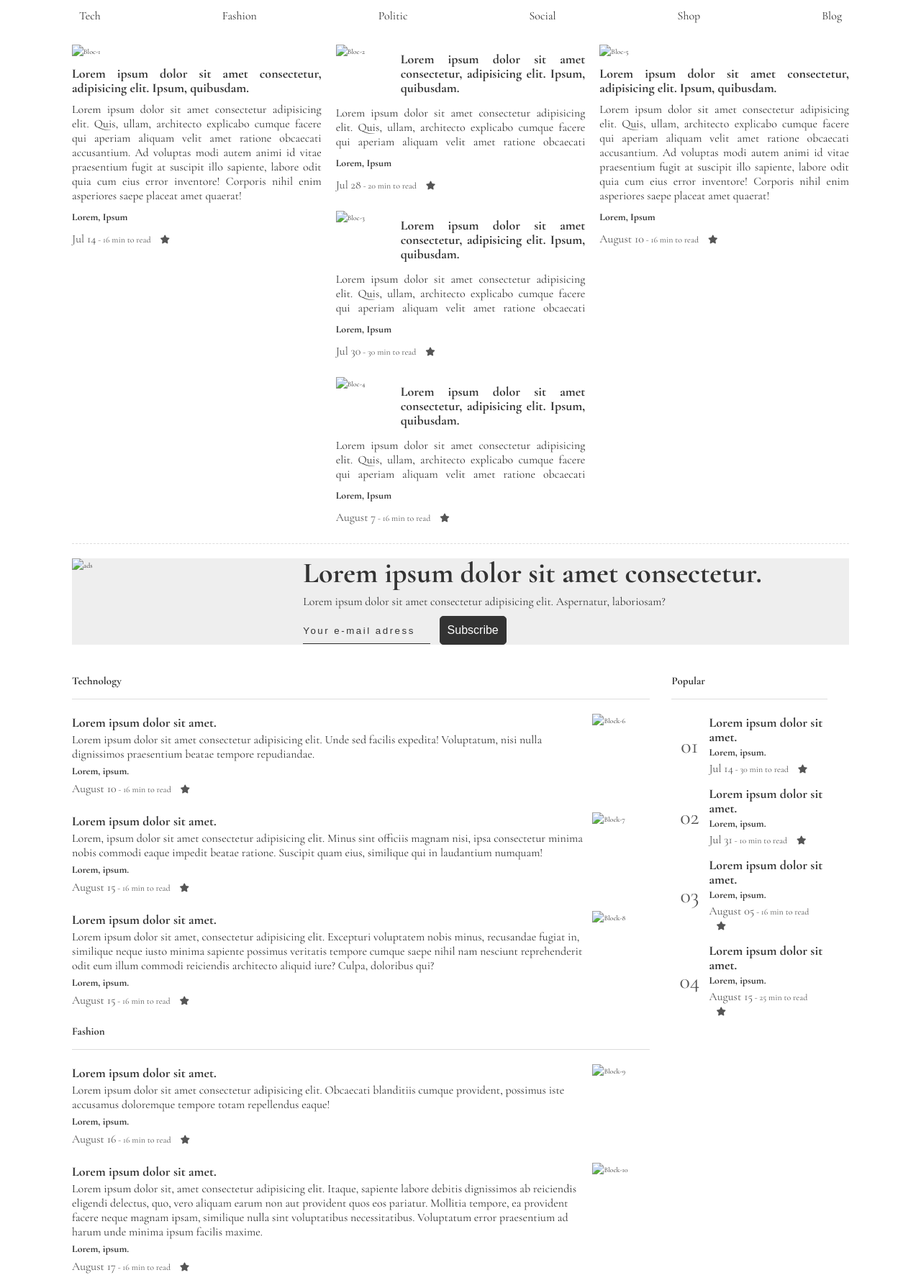
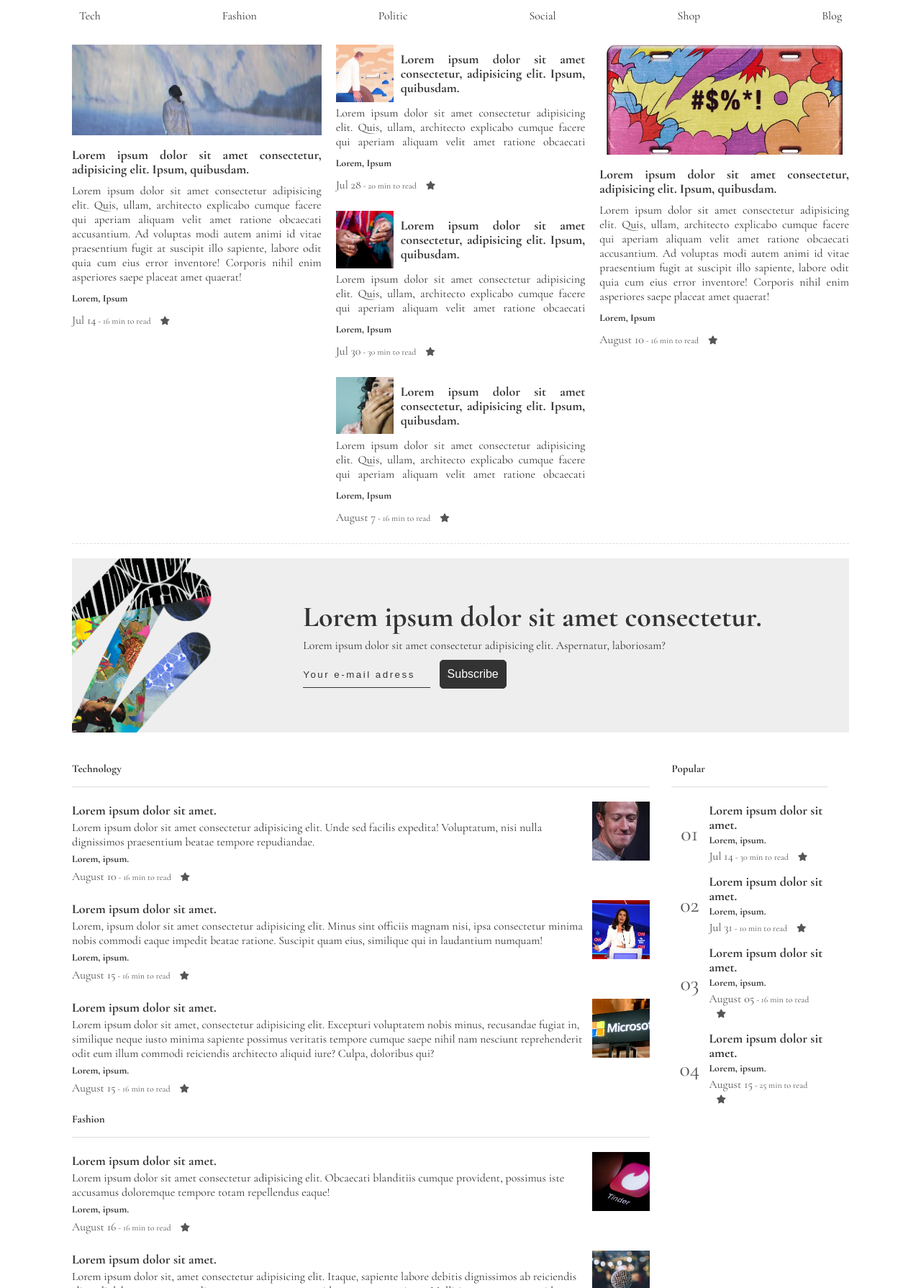
Before and after one commit to Eth3ri0n/Medium, a plain HTML site: page index.html in a window 1280 px wide. Shown: the part 83-1873 px from the top of the page at 72% size. Drawn offline with nearby package versions, Linux system fonts and the light colour scheme; files that its build step writes are made by us from their sources.

Commit message:
Update index.html links

```diff
--- a/index.html
+++ b/index.html
@@ -7,13 +7,13 @@
     <title>Medium | Home</title>
 
     <!-- CSS Global -->
-    <link rel="stylesheet" href="./css/styles.css" />
+    <link rel="stylesheet" href="./styles.css" />
 
     <!-- CSS Mobile -->
     <link
       rel="stylesheet"
       media="only screen and (max-width: 700px)"
-      href="./css/styles.mobile.css"
+      href="./styles.mobile.css"
     />
 
     <!-- Fontawesome -->
@@ -51,7 +51,7 @@
         </nav>
         <section class="showcase">
           <article>
-            <img src="./img/bloc-1.jpeg" alt="Bloc-1" />
+            <img src="./bloc-1.jpeg" alt="Bloc-1" />
             <h3>
               Lorem ipsum dolor sit amet consectetur, adipisicing elit. Ipsum,
               quibusdam.
@@ -71,7 +71,7 @@
             </p>
           </article>
           <article class="article-small">
-            <img src="./img/bloc-2.jpeg" alt="Bloc-2" />
+            <img src="./bloc-2.jpeg" alt="Bloc-2" />
             <h3>
               Lorem ipsum dolor sit amet consectetur, adipisicing elit. Ipsum,
               quibusdam.
@@ -91,7 +91,7 @@
             </p>
           </article>
           <article class="article-small">
-            <img src="./img/bloc-3.jpeg" alt="Bloc-3" />
+            <img src="./bloc-3.jpeg" alt="Bloc-3" />
             <h3>
               Lorem ipsum dolor sit amet consectetur, adipisicing elit. Ipsum,
               quibusdam.
@@ -111,7 +111,7 @@
             </p>
           </article>
           <article class="article-small">
-            <img src="./img/bloc-4.jpeg" alt="Bloc-4" />
+            <img src="./bloc-4.jpeg" alt="Bloc-4" />
             <h3>
               Lorem ipsum dolor sit amet consectetur, adipisicing elit. Ipsum,
               quibusdam.
@@ -131,7 +131,7 @@
             </p>
           </article>
           <article>
-            <img src="./img/bloc-5.jpeg" alt="Bloc-5" />
+            <img src="./bloc-5.jpeg" alt="Bloc-5" />
             <h3>
               Lorem ipsum dolor sit amet consectetur, adipisicing elit. Ipsum,
               quibusdam.
@@ -154,7 +154,7 @@
         </section>
         <hr />
         <section class="ads">
-          <img src="./img/ads.png" alt="ads" />
+          <img src="./ads.png" alt="ads" />
           <h1>Lorem ipsum dolor sit amet consectetur.</h1>
           <p>
             Lorem ipsum dolor sit amet consectetur adipisicing elit. Aspernatur,
@@ -169,7 +169,7 @@
           <div class="articles">
             <h2 class="underline">Technology</h2>
             <article>
-              <img src="./img/bloc-6.jpeg" alt="Block-6" />
+              <img src="./bloc-6.jpeg" alt="Block-6" />
               <h3>Lorem ipsum dolor sit amet.</h3>
               <p class="article-content">
                 Lorem ipsum dolor sit amet consectetur adipisicing elit. Unde
@@ -184,7 +184,7 @@
               </p>
             </article>
             <article>
-              <img src="./img/bloc-7.jpeg" alt="Block-7" />
+              <img src="./bloc-7.jpeg" alt="Block-7" />
               <h3>Lorem ipsum dolor sit amet.</h3>
               <p class="article-content">
                 Lorem, ipsum dolor sit amet consectetur adipisicing elit. Minus
@@ -200,7 +200,7 @@
               </p>
             </article>
             <article>
-              <img src="./img/bloc-8.jpeg" alt="Block-8" />
+              <img src="./bloc-8.jpeg" alt="Block-8" />
               <h3>Lorem ipsum dolor sit amet.</h3>
               <p class="article-content">
                 Lorem ipsum dolor sit amet, consectetur adipisicing elit.
@@ -219,7 +219,7 @@
             </article>
             <h2 class="underline">Fashion</h2>
             <article>
-              <img src="./img/bloc-9.jpeg" alt="Block-9" />
+              <img src="./bloc-9.jpeg" alt="Block-9" />
               <h3>Lorem ipsum dolor sit amet.</h3>
               <p class="article-content">
                 Lorem ipsum dolor sit amet consectetur adipisicing elit.
@@ -234,7 +234,7 @@
               </p>
             </article>
             <article>
-              <img src="./img/bloc-10.jpeg" alt="Block-10" />
+              <img src="./bloc-10.jpeg" alt="Block-10" />
               <h3>Lorem ipsum dolor sit amet.</h3>
               <p class="article-content">
                 Lorem ipsum dolor sit, amet consectetur adipisicing elit.
@@ -253,7 +253,7 @@
               </p>
             </article>
             <article>
-              <img src="./img/bloc-11.jpeg" alt="Block-11" />
+              <img src="./bloc-11.jpeg" alt="Block-11" />
               <h3>Lorem ipsum dolor sit amet.</h3>
               <p class="article-content">
                 Lorem ipsum dolor sit amet consectetur, adipisicing elit.
```
